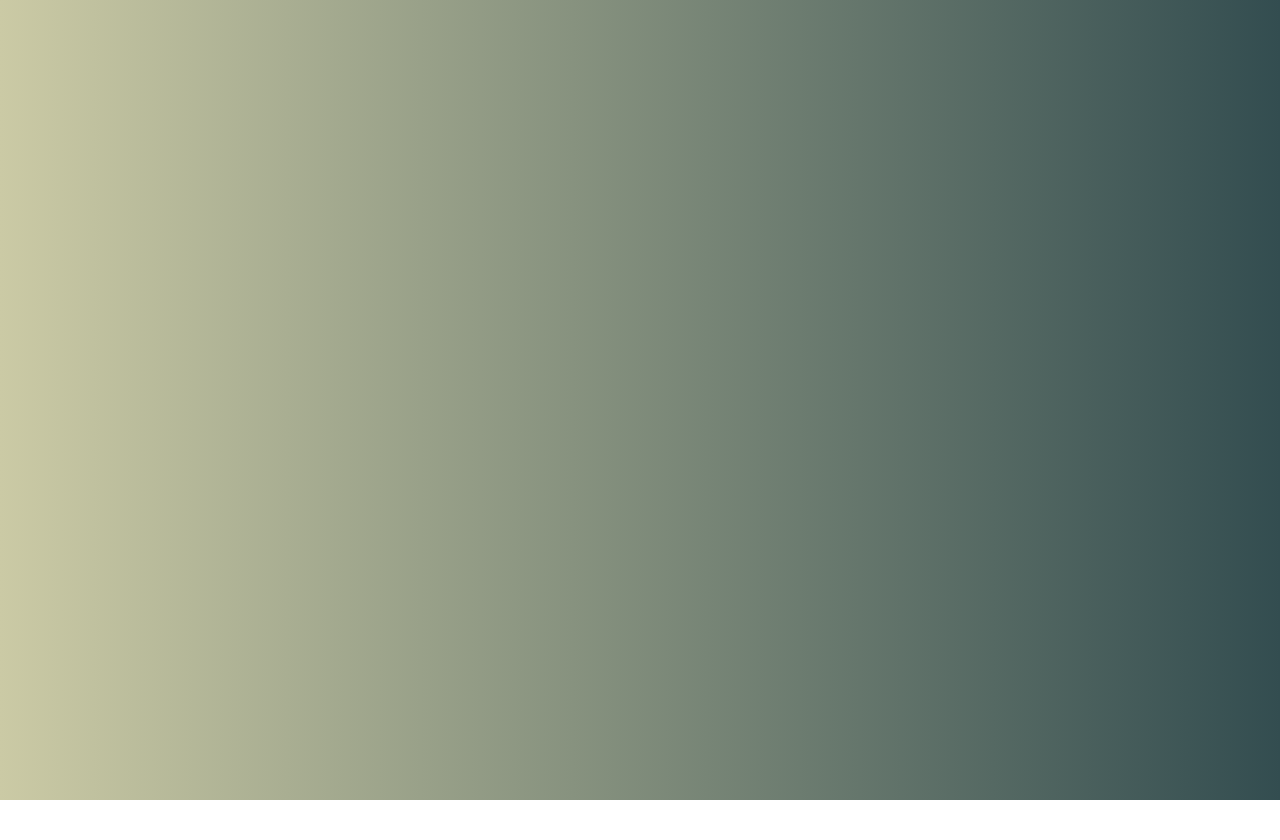
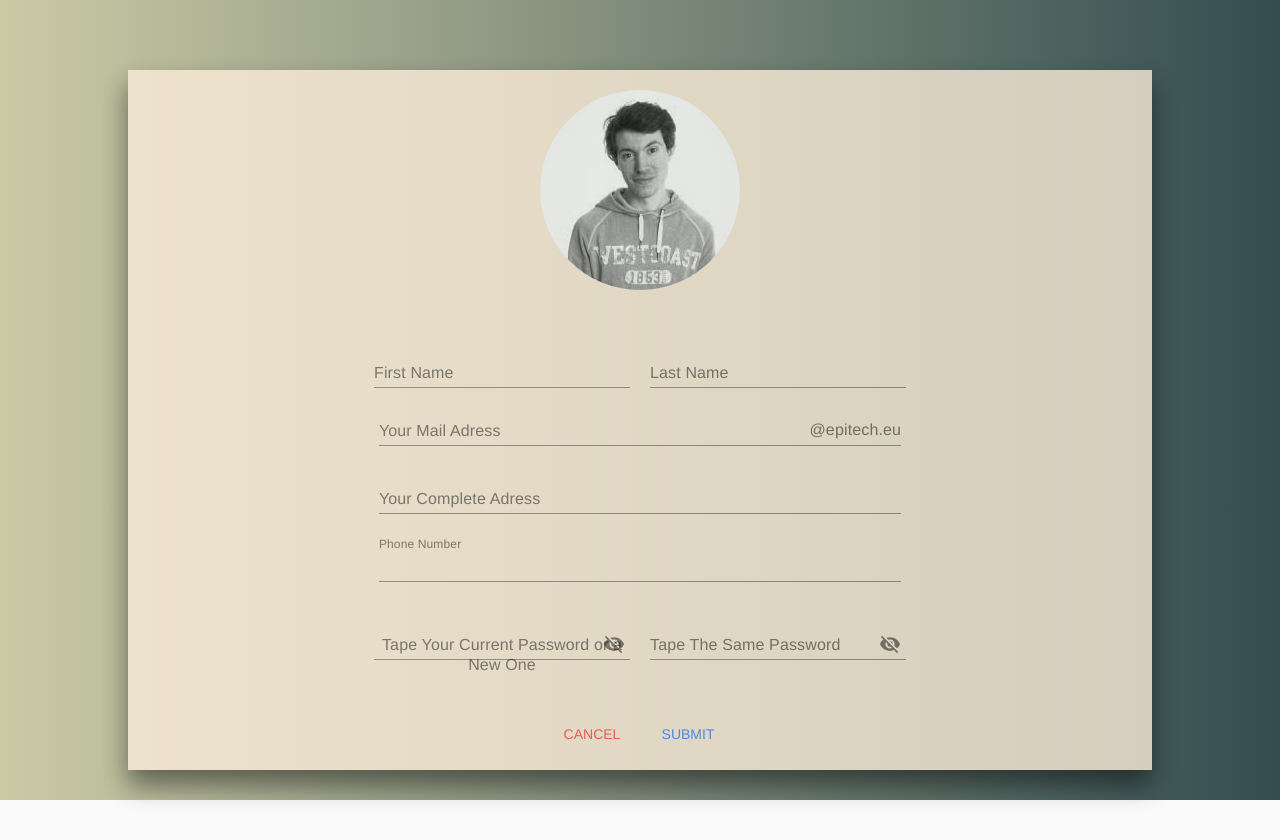
Before and after one commit to JK2018/EPITECH---Pool---TP00700-Frontend, a Vue app: page /profil in a window 1280 px wide. Before the commit the page ends 800 px from the top, so only its background shows below. Built offline with nearby package versions, Linux system fonts and the light colour scheme.

Commit message:
Ajout page profile et mise en page

```diff
--- a/public/index.html
+++ b/public/index.html
@@ -8,6 +8,8 @@
     <link rel="stylesheet" href="https://maxst.icons8.com/vue-static/landings/line-awesome/line-awesome/1.3.0/css/line-awesome.min.css">
     <link rel="stylesheet" href="https://maxst.icons8.com/vue-static/landings/line-awesome/font-awesome-line-awesome/css/all.min.css">
     <title><%= htmlWebpackPlugin.options.title %></title>
+
+    <link rel="stylesheet" href="//fonts.googleapis.com/css?family=Roboto:400,500,700,400italic|Material+Icons">
   </head>
   <body>
     <noscript>
--- a/src/Routes.js
+++ b/src/Routes.js
@@ -1,10 +1,12 @@
 import Login from './components/Login.vue'
 import Registration from './components/Registration.vue'
 import HomePage from "./components/HomePage";
+import Profil from "./components/Profil";
+
 
 export default [
     {path: '/', component: Login},
     {path: '/registration', component: Registration},
-    {path: '/dashboard', component: HomePage}
-
+    {path: '/dashboard', component: HomePage},
+    {path: '/profil', component: Profil},
 ]
--- /dev/null
+++ b/src/components/Profil.vue
@@ -0,0 +1,141 @@
+<template>
+  <div class="profil border-round" style="padding: 70px 0">
+    <div class="maindiv innerDiv" style="padding: 20px 0">
+      <div>
+        <img src="../assets/Bastien.jpeg" alt="Avatar" class="round-avatar" >
+      </div>
+
+      <br>
+      <br>
+
+      <div class="">
+          <md-field class="display-in-line marg"  style="width: 25%">
+          <label>First Name</label>
+          <md-input v-model="first_name"></md-input>
+          </md-field>
+
+          <md-field class="display-in-line marg" style="width: 25%">
+          <label>Last Name</label>
+          <md-input v-model="last_name"></md-input>
+          </md-field>
+
+          <br>
+
+
+          <md-field class="center marg" style="width: 51%">
+            <label>Your Mail Adress</label>
+            <md-input v-model="adress_mail"></md-input>
+            <span class="md-suffix">@epitech.eu</span>
+          </md-field>
+
+          <br>
+
+          <md-field class="center marg" style="width: 51%">
+          <label>Your Complete Adress</label>
+          <md-input v-model="complete_adress"></md-input>
+          </md-field>
+
+          <br>
+
+          <md-field class="center marg" style="width: 51%">
+          <label>Phone Number</label>
+          <md-input type="number" v-model="phone_number"></md-input>
+          </md-field>
+
+          <br>
+
+          <md-field class="display-in-line marg" style="width: 25%">
+            <label>Tape Your Current Password or a New One</label>
+            <md-input v-model="passw1" type="password"></md-input>
+          </md-field>
+
+
+          <md-field class="display-in-line marg" style="width: 25%">
+            <label>Tape The Same Password</label>
+            <md-input v-model="passw2" type="password"></md-input>
+          </md-field>
+
+          <br>
+          <br>
+          <br>
+
+      <md-button class="md-accent">Cancel</md-button>
+      <md-button class="md-primary" v-on:click="passwordAccept" >Submit</md-button>
+
+      </div>
+    </div>
+
+  </div>
+</template>
+
+<script>
+export default {
+  name: "Profil",
+  components: {
+  },
+  data: function() {
+    return {
+      passw1: "",
+      passw2: "",
+      phone_number: Number
+    }
+  },
+  methods: {
+    passwordAccept() {
+      if (this.passw1 == this.passw2) {
+        alert("Same Password");
+        this.numberphoneAccept()
+      }
+      else
+        alert("Different Password")
+    },
+    // numberphoneAccept () {
+    //   if (typeof this.phone_number == 'number')
+    //     alert("Nice Phone Number")
+    //   else
+    //     alert("That a Fake One")
+    // }
+  }
+}
+</script>
+
+<style scoped>
+.border-round {
+  border-radius: 10%;
+}
+
+.maindiv{
+  position: relative;
+  top: 50%;
+  margin-right: 10%;
+  margin-left: 10%;
+  height: 700px;
+  background-color: #cbcaa5;
+}
+
+.innerDiv{
+  background-color: antiquewhite;
+  box-shadow: 0 15px 25px rgba(0,0,0,.6);
+  opacity: 0.8;
+}
+
+.marg {
+  margin: 10px
+}
+
+.backgroundwhite {
+  background-color: antiquewhite;
+}
+
+.center {
+  margin: auto;
+}
+
+.display-in-line {
+    display:inline-block;
+}
+
+.round-avatar {
+    border-radius: 100%;
+}
+</style>
--- a/src/main.js
+++ b/src/main.js
@@ -3,7 +3,11 @@ import App from './App.vue'
 import VueRouter from 'vue-router'
 import Routes from './Routes'
 
+import VueMaterial from 'vue-material'
+import 'vue-material/dist/vue-material.min.css'
+import 'vue-material/dist/theme/default.css'
 
+Vue.use(VueMaterial)
 Vue.config.productionTip = false
 Vue.use(VueRouter)
 const router = new VueRouter({
```
Also changed, not shown: src/assets/Bastien.jpeg (added).
